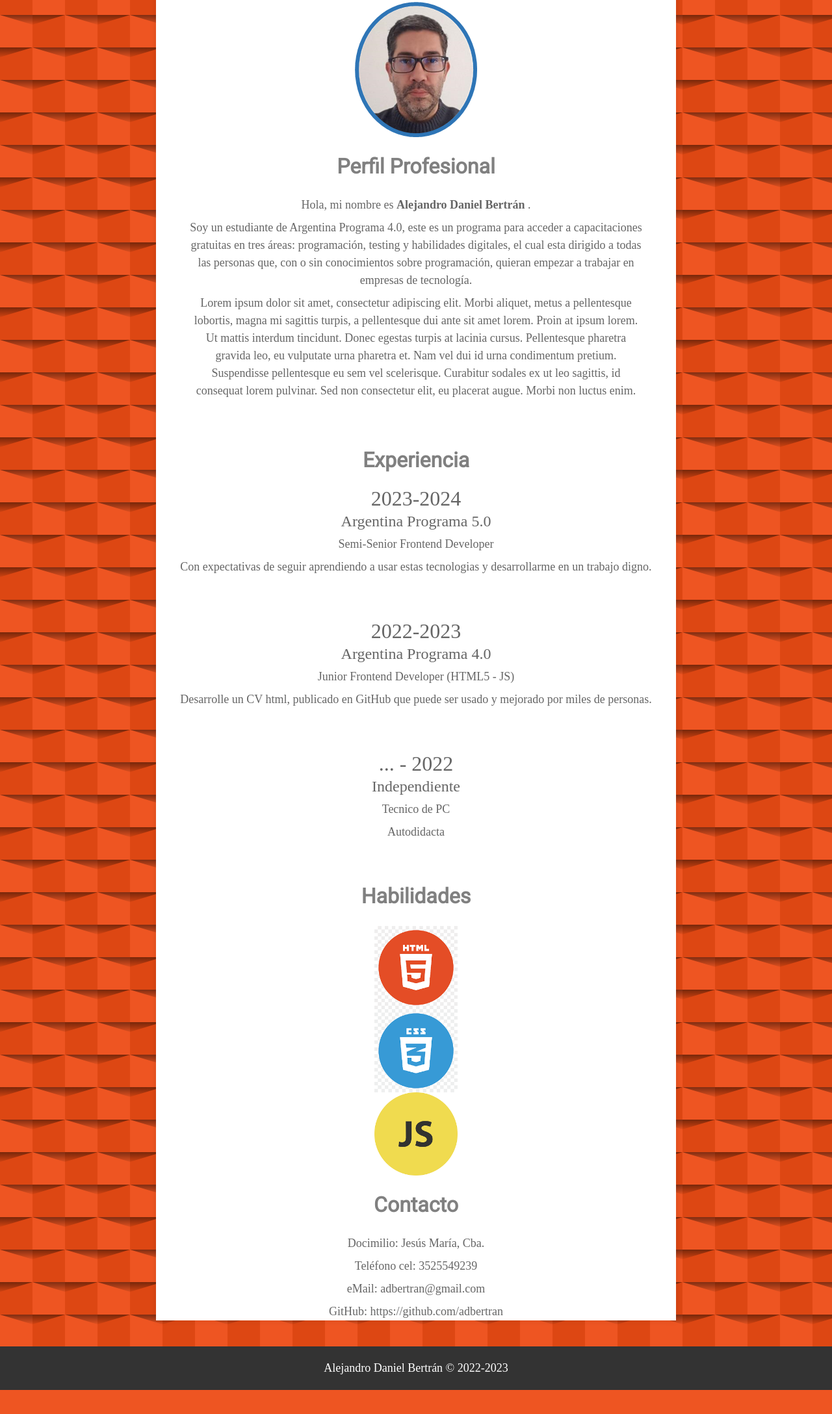
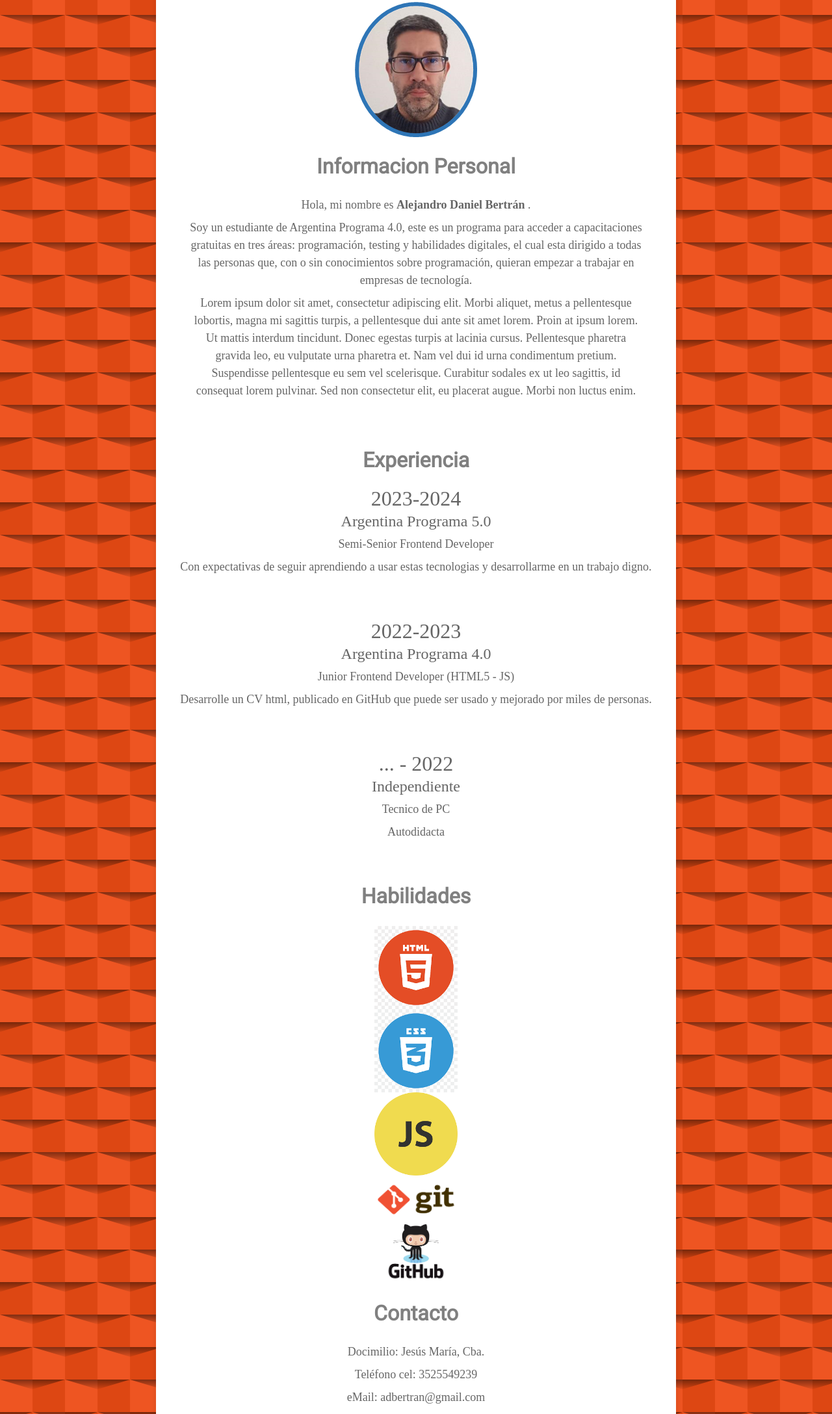
Before and after one commit to adbertran/MiCV, a plain HTML site: page index.html in a window 1280 px wide. Shown: the part 77-2253 px from the top of the page at 65% size. Before the commit the page ends 2216 px from the top, so only its background shows below. Drawn offline with Linux system fonts and the light colour scheme.

Commit message:
Retoques menores en el contenido

```diff
--- a/index.html
+++ b/index.html
@@ -36,7 +36,7 @@
         <!--Foto del Perfil-->
         <img class="foto_perfil" src="assets\img\foto.png" alt="Foto del Perfil" />
 
-        <h1>Perfil Profesional</h1>
+        <h1>Informacion Personal</h1>
 
         <p>Hola, mi nombre es <strong>Alejandro Daniel Bertrán</strong> .</p>
         <p>Soy un estudiante de Argentina Programa 4.0, este es un programa para acceder a capacitaciones gratuitas en
@@ -87,6 +87,8 @@
         <img src="assets\img\html.png" alt="HTML Junior" width="128" height="128" />
         <img src="assets\img\css.png" alt="CSS Junior" width="128" height="128" />
         <img src="assets\img\js.png" alt="Javascript Junior" width="128" height="128" />
+        <img src="assets\img\git.png" alt="Git" width="128" height="128" />
+        <img src="assets\img\github.png" alt="GitHub" width="128" height="128" />
       </div>
 
 
```
Also changed, not shown: assets/img/git.png (added), assets/img/github.png (added).
